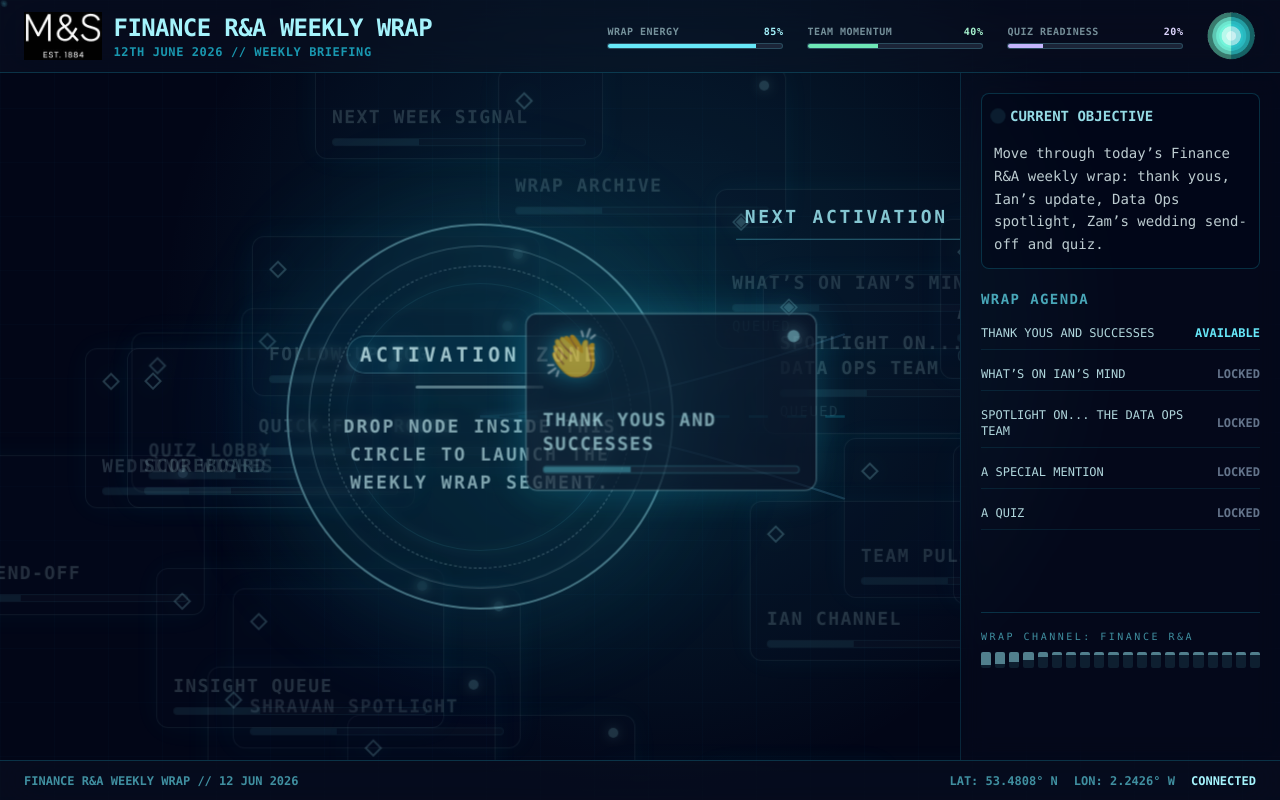
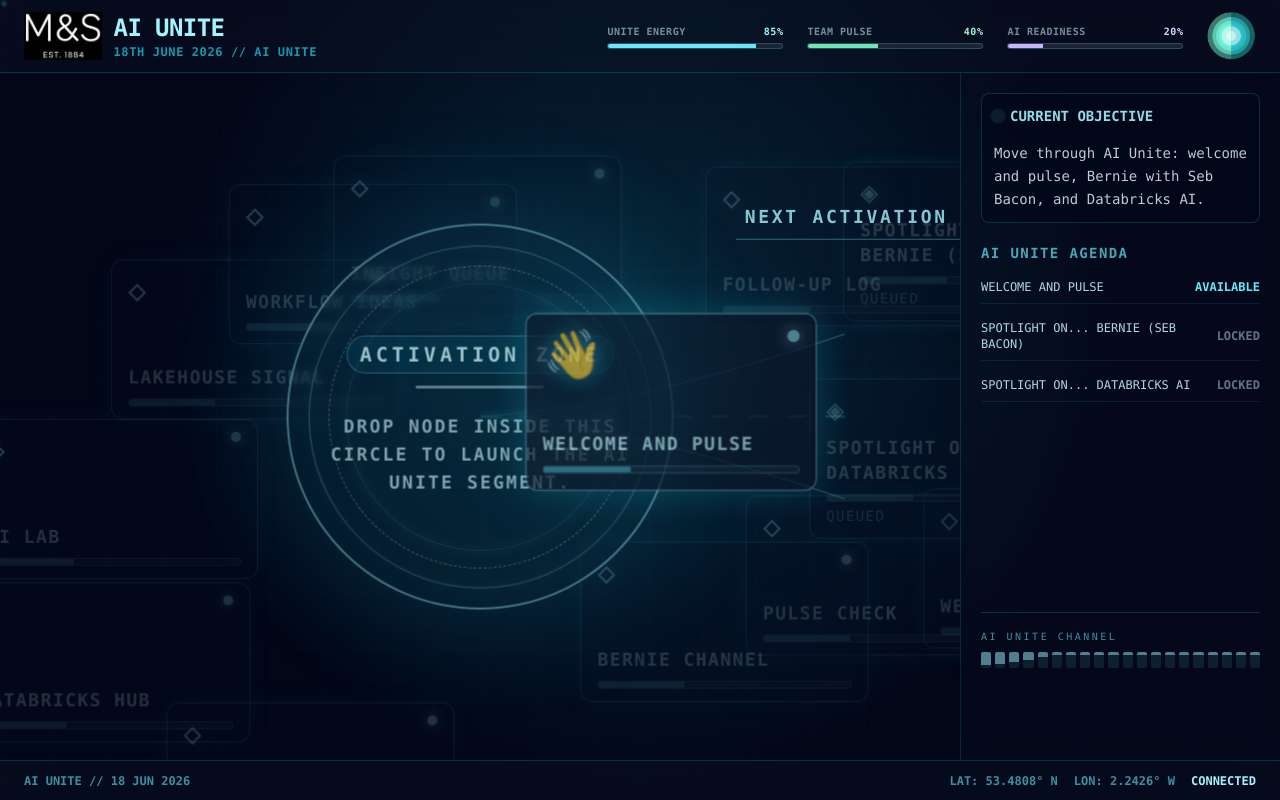
Before and after one commit to AndyMcCourt/AI_Driven_Finance_Presentation, a React (Vite) app: page / in a window 1280 px wide. Both pictures are taken after a click on the button "Launch". Built offline with nearby package versions, Linux system fonts and the light colour scheme.

Commit message:
Rebrand presentation for AI Unite

```diff
--- a/App.tsx
+++ b/App.tsx
@@ -14,7 +14,7 @@
 const LandingPage: React.FC<{ onStart: () => void }> = ({ onStart }) => {
   const [isLaunching, setIsLaunching] = useState(false);
   const [targetRect, setTargetRect] = useState<Rect | null>(null);
-  const weeklyWrapCellRef = useRef<HTMLDivElement | null>(null);
+  const aiUniteCellRef = useRef<HTMLDivElement | null>(null);
   const hasStartedRef = useRef(false);
   const launchTimeoutRef = useRef<number | null>(null);
 
@@ -36,7 +36,7 @@
     if (!isLaunching) return;
 
     const readTargetRect = () => {
-      const rect = weeklyWrapCellRef.current?.getBoundingClientRect();
+      const rect = aiUniteCellRef.current?.getBoundingClientRect();
       if (!rect) return;
 
       setTargetRect({
@@ -118,7 +118,7 @@
         <div className="flex flex-col sm:flex-row sm:items-center gap-6 mb-8">
           <div>
             <p className="text-xs tracking-[0.25em] uppercase text-cyan-300/80">Welcome</p>
-            <h1 className="text-3xl md:text-4xl font-black tracking-tight">Finance R&A Weekly Wrap</h1>
+            <h1 className="text-3xl md:text-4xl font-black tracking-tight">AI Unite</h1>
           </div>
         </div>
 
@@ -130,13 +130,13 @@
                 <path d="M8 20h8M12 16v4M7 8l3 3 2-2 2 2 3-3" />
               </svg>
             </div>
-            <span className="text-xl font-medium">Finance R&A Weekly Wrap</span>
+            <span className="text-xl font-medium">AI Unite</span>
           </div>
           <div className="grid grid-cols-3 text-center text-[#12343f] text-sm relative">
-            <div className="bg-[#bdd3da] py-2.5 border-r border-white/35">Thank yous</div>
-            <div className="bg-[#bdd3da] py-2.5 border-r border-white/35">Ian’s Mind</div>
-            <div ref={weeklyWrapCellRef} className="bg-[#c7dde3] py-2.5 font-medium relative">
-              Spotlights + Quiz
+            <div className="bg-[#bdd3da] py-2.5 border-r border-white/35">Welcome and pulse</div>
+            <div className="bg-[#bdd3da] py-2.5 border-r border-white/35">Bernie</div>
+            <div ref={aiUniteCellRef} className="bg-[#c7dde3] py-2.5 font-medium relative">
+              Databricks AI
             </div>
           </div>
         </div>
--- a/components/GameView.tsx
+++ b/components/GameView.tsx
@@ -15,24 +15,18 @@
 const RNA_LOGO_SRC = `${import.meta.env.BASE_URL}Assets/RnA%20Logo.png`;
 
 const PSEUDO_NODE_LABELS = [
-  'Weekly Wins',
-  'Recognition Feed',
   'Team Pulse',
-  'Ian Channel',
-  'Priority Radar',
-  'Action Tracker',
-  'Data Ops Hub',
-  'Shravan Spotlight',
-  'Reporting Flow',
+  'Welcome Signal',
+  'Pulse Check',
+  'Bernie Channel',
+  'Seb Bacon Spotlight',
+  'Spotlight Queue',
+  'Databricks Hub',
+  'AI Lab',
+  'Lakehouse Signal',
+  'Workflow Ideas',
   'Insight Queue',
-  'Zam Send-off',
-  'Wedding Wishes',
-  'Quiz Lobby',
-  'Scoreboard',
-  'Quick-fire Round',
-  'Follow-up Log',
-  'Next Week Signal',
-  'Wrap Archive'
+  'Follow-up Log'
 ];
 
 const getActivationCardTitle = (title: string) => title.split(':')[0].trim();
@@ -248,15 +242,15 @@
         <div className="flex items-center gap-3">
           <img src={MNS_LOGO_SRC} alt="MnS Square Snip" className="h-12 w-auto object-contain" />
           <div>
-            <h1 className="text-xl lg:text-2xl font-black tracking-tight uppercase">Finance R&A Weekly Wrap</h1>
-            <p className="text-xs text-cyan-400/70 font-bold tracking-wider">12TH JUNE 2026 // WEEKLY BRIEFING</p>
+            <h1 className="text-xl lg:text-2xl font-black tracking-tight uppercase">AI Unite</h1>
+            <p className="text-xs text-cyan-400/70 font-bold tracking-wider">18TH JUNE 2026 // AI UNITE</p>
           </div>
         </div>
 
         <div className="flex items-center gap-4 lg:gap-6 lg:scale-100 origin-right">
-          <StatBox label="WRAP ENERGY" value={missionState.dataIntegrity} color="cyan" />
-          <StatBox label="TEAM MOMENTUM" value={missionState.aiReadiness} color="emerald" />
-          <StatBox label="QUIZ READINESS" value={missionState.efficiency} color="violet" />
+          <StatBox label="UNITE ENERGY" value={missionState.dataIntegrity} color="cyan" />
+          <StatBox label="TEAM PULSE" value={missionState.aiReadiness} color="emerald" />
+          <StatBox label="AI READINESS" value={missionState.efficiency} color="violet" />
           <img src={RNA_LOGO_SRC} alt="RnA Logo" className="h-12 w-auto object-contain mix-blend-multiply" />
         </div>
       </header>
@@ -307,7 +301,7 @@
                 </div>
                 <div className={`w-32 h-[3px] mb-6 rounded-full transition-all ${isDraggingOverCenter ? 'bg-cyan-100 shadow-[0_0_20px_rgba(125,211,252,0.95)]' : 'bg-cyan-100/55'}`} />
                 <div className={`text-sm lg:text-lg max-w-[320px] uppercase leading-relaxed font-bold tracking-[0.12em] transition-colors ${isDraggingOverCenter ? 'text-cyan-50' : 'text-cyan-100/80'}`}>
-                  Drop node inside this circle to launch the weekly wrap segment.
+                  Drop node inside this circle to launch the AI Unite segment.
                 </div>
               </div>
             </motion.div>
@@ -416,11 +410,11 @@
               <span className="w-2 h-2 bg-cyan-300 rounded-full animate-ping" />
               CURRENT OBJECTIVE
             </h3>
-            <p className="text-sm text-cyan-50/80 leading-relaxed">Move through today’s Finance R&A weekly wrap: thank yous, Ian’s update, Data Ops spotlight, Zam’s wedding send-off and quiz.</p>
+            <p className="text-sm text-cyan-50/80 leading-relaxed">Move through AI Unite: welcome and pulse, Bernie with Seb Bacon, and Databricks AI.</p>
           </div>
 
           <div className="flex-1 flex flex-col gap-4">
-            <h3 className="text-sm font-black text-cyan-300/70 tracking-widest">WRAP AGENDA</h3>
+            <h3 className="text-sm font-black text-cyan-300/70 tracking-widest">AI UNITE AGENDA</h3>
             {segments.map((s) => (
               <div key={s.id} className="flex items-center justify-between text-xs border-b border-cyan-400/10 pb-2">
                 <span className="uppercase text-cyan-100/85">{s.title}</span>
@@ -435,7 +429,7 @@
           </div>
 
           <div className="h-32 border-t border-cyan-400/20 pt-4">
-            <div className="text-[10px] text-cyan-300/60 mb-2 tracking-[0.25em]">WRAP CHANNEL: FINANCE R&A</div>
+            <div className="text-[10px] text-cyan-300/60 mb-2 tracking-[0.25em]">AI UNITE CHANNEL</div>
             <div className="flex gap-1">
               {Array.from({ length: 20 }).map((_, i) => (
                 <div key={i} className="flex-1 h-4 bg-cyan-300/10 rounded-sm overflow-hidden">
@@ -448,7 +442,7 @@
       </main>
 
       <footer className="min-h-10 border-t border-cyan-400/20 bg-slate-900/35 backdrop-blur-xl flex flex-wrap items-center justify-between gap-x-4 gap-y-2 px-4 md:px-6 py-2 text-xs font-bold text-cyan-300/60">
-        <div>FINANCE R&A WEEKLY WRAP // 12 JUN 2026</div>
+        <div>AI UNITE // 18 JUN 2026</div>
         <div className="flex gap-4">
           <span>LAT: 53.4808° N</span>
           <span>LON: 2.2426° W</span>
@@ -501,8 +495,8 @@
         >
           {!isBlackout && !showGlitchOverlay && (
             <motion.div initial={{ scale: 0.9 }} animate={{ scale: 1 }} className="max-w-2xl rounded-2xl border border-cyan-300/35 bg-cyan-300/5 p-10 shadow-[0_0_120px_rgba(34,211,238,0.2)]">
-              <h2 className="text-6xl font-black text-cyan-100 mb-6 tracking-tight uppercase">Wrap Complete</h2>
-              <p className="text-xl text-cyan-50/85 mb-2 leading-relaxed">This wrap will close in {selfDestructSeconds} seconds</p>
+              <h2 className="text-6xl font-black text-cyan-100 mb-6 tracking-tight uppercase">AI Unite Complete</h2>
+              <p className="text-xl text-cyan-50/85 mb-2 leading-relaxed">AI Unite will close in {selfDestructSeconds} seconds</p>
             </motion.div>
           )}
 
@@ -537,7 +531,7 @@
               onClick={() => window.location.reload()}
               className="px-12 py-6 bg-cyan-300/20 hover:bg-cyan-300/35 text-cyan-100 font-black text-2xl rounded-xl transition-all border border-cyan-200/50 shadow-[0_0_50px_rgba(125,211,252,0.3)]"
             >
-              RESTART WRAP
+              RESTART AI UNITE
             </motion.button>
           )}
         </motion.div>
--- a/components/PresentationModal.tsx
+++ b/components/PresentationModal.tsx
@@ -71,9 +71,6 @@
                   className="absolute inset-0 w-full h-full object-cover opacity-90 saturate-125 contrast-110 brightness-105"
                 />
                 <div className="absolute inset-0 bg-slate-950/35" />
-                <div className="absolute bottom-4 left-4 right-4">
-                  <h3 className="text-cyan-100 text-xl md:text-3xl font-black uppercase tracking-wide">{segment.summary}</h3>
-                </div>
               </div>
 
               <div className="p-5 md:p-8 flex-1 flex flex-col justify-center">
--- a/constants.tsx
+++ b/constants.tsx
@@ -1,265 +1,92 @@
 import { PresentationSegment } from './types';
 
-const thanksVisuals = [
+const welcomeVisuals = [
   {
-    id: 'thanks-shout-outs',
-    label: 'Team Shout-outs',
-    image: 'https://images.unsplash.com/photo-1521737604893-d14cc237f11d?auto=format&fit=crop&q=80&w=1200',
-    description: 'Open the weekly wrap by recognising the people, partnerships and everyday moments that made the week better.',
+    id: 'ai-unite-welcome',
+    label: 'Welcome',
+    image: 'https://images.unsplash.com/photo-1517048676732-d65bc937f952?auto=format&fit=crop&q=80&w=1200',
+    description: 'Open AI Unite with energy, context and a quick team pulse.',
     points: [
-      'Celebrate individual and team thank yous.',
-      'Recognise helpful handovers, support and collaboration.',
-      'Call out the small wins that build team momentum.'
-    ]
-  },
-  {
-    id: 'thanks-successes',
-    label: 'This Week’s Successes',
-    image: 'https://images.unsplash.com/photo-1552664730-d307ca884978?auto=format&fit=crop&q=80&w=1200',
-    description: 'Capture the achievements worth sharing across Finance R&A before moving into the discussion topics.',
-    points: [
-      'Highlight delivered work, milestones and fixes.',
-      'Share outcomes that helped stakeholders make progress.',
-      'Make success visible across the wider group.'
-    ]
-  },
-  {
-    id: 'thanks-momentum',
-    label: 'Momentum Board',
-    image: 'https://images.unsplash.com/photo-1517048676732-d65bc937f952?auto=format&fit=crop&q=80&w=1200',
-    description: 'Set a positive tone for the 12th June wrap by turning appreciation into energy for next week.',
-    points: [
-      'What should we keep doing?',
-      'Where did teamwork make the difference?',
-      'Which successes should be repeated or scaled?'
+      'Welcome everyone to AI Unite.',
+      'Check the room and team pulse.',
+      'Set the tone for the spotlight sessions.'
     ]
   }
 ];
 
-const ianVisuals = [
+const bernieVisuals = [
   {
-    id: 'ian-priorities',
-    label: 'Priorities',
-    image: 'https://images.unsplash.com/photo-1454165804606-c3d57bc86b40?auto=format&fit=crop&q=80&w=1200',
-    description: 'A focused space for the current themes, priorities and messages Ian wants the team to hear.',
+    id: 'bernie-spotlight-visual',
+    label: 'Bernie Spotlight',
+    image: 'https://images.unsplash.com/photo-1497366754035-f200968a6e72?auto=format&fit=crop&q=80&w=1200',
+    description: 'Frame the Bernie spotlight with Seb Bacon and the key takeaways for the room.',
     points: [
-      'Key business and finance themes for the week.',
-      'Where attention should be focused next.',
-      'Signals, risks or opportunities to keep watching.'
-    ]
-  },
-  {
-    id: 'ian-decisions',
-    label: 'Decisions & Direction',
-    image: 'https://images.unsplash.com/photo-1497366754035-f200968a6e72?auto=format&fit=crop&q=80&w=1200',
-    description: 'Make the implications practical by linking the message to what teams should do differently.',
-    points: [
-      'Clarify asks and next steps.',
-      'Connect leadership focus to team delivery.',
-      'Invite questions where direction needs discussion.'
-    ]
-  },
-  {
-    id: 'ian-watchouts',
-    label: 'Watch-outs',
-    image: 'https://images.unsplash.com/photo-1504384308090-c894fdcc538d?auto=format&fit=crop&q=80&w=1200',
-    description: 'Surface anything that needs care, pace or extra communication during the coming week.',
-    points: [
-      'Dependencies that need unblocking.',
-      'Stakeholder moments that need attention.',
-      'Messages to cascade consistently.'
+      'Introduce Bernie and Seb Bacon.',
+      'Share context and points of interest.',
+      'Capture questions and reactions.'
     ]
   }
 ];
 
-const dataOpsVisuals = [
+const databricksAiVisuals = [
   {
-    id: 'data-ops-intro',
-    label: 'Meet the Team',
-    image: 'https://images.unsplash.com/photo-1551434678-e076c223a692?auto=format&fit=crop&q=80&w=1200',
-    description: 'Put the spotlight on the Data Ops Team and welcome special guest Shravan into the weekly wrap.',
+    id: 'databricks-ai-visual',
+    label: 'Databricks AI',
+    image: 'https://images.unsplash.com/photo-1460925895917-afdab827c52f?auto=format&fit=crop&q=80&w=1200',
+    description: 'Explore Databricks AI opportunities, use cases and next steps for AI Unite.',
     points: [
-      'Who the Data Ops Team are.',
-      'How the team supports Finance R&A.',
-      'The work Shravan wants to showcase.'
-    ]
-  },
-  {
-    id: 'data-ops-impact',
-    label: 'What They Enable',
-    image: 'https://images.unsplash.com/photo-1460925895917-afdab827c52f?auto=format&fit=crop&q=80&w=1200',
-    description: 'Connect data operations to the reliability, pace and confidence of reporting and analytics.',
-    points: [
-      'Keeping data moving and trusted.',
-      'Improving reporting resilience and repeatability.',
-      'Helping teams spend more time on insight.'
-    ]
-  },
-  {
-    id: 'data-ops-ask',
-    label: 'How to Work With Us',
-    image: 'https://images.unsplash.com/photo-1520607162513-77705c0f0d4a?auto=format&fit=crop&q=80&w=1200',
-    description: 'End the spotlight with practical guidance on engaging Data Ops effectively.',
-    points: [
-      'When to involve Data Ops early.',
-      'What context makes requests easier to action.',
-      'Questions for Shravan and the team.'
-    ]
-  }
-];
-
-const zamWeddingVisuals = [
-  {
-    id: 'zam-congratulations',
-    label: 'Congratulations Zam',
-    image: 'https://images.unsplash.com/photo-1523438885200-e635ba2c371e?auto=format&fit=crop&q=80&w=1200',
-    description: 'Pause the wrap to wish Zam all the very best for his wedding and celebrate the happy occasion.',
-    points: [
-      'Send congratulations from the whole Finance R&A team.',
-      'Wish Zam and his partner a brilliant wedding day.',
-      'Celebrate the start of an exciting new chapter.'
-    ]
-  },
-  {
-    id: 'zam-best-wishes',
-    label: 'Best Wishes',
-    image: 'https://images.unsplash.com/photo-1519225421980-715cb0215aed?auto=format&fit=crop&q=80&w=1200',
-    description: 'Give everyone a moment to share messages, advice and good wishes before Zam heads off to celebrate.',
-    points: [
-      'Invite quick messages from the team.',
-      'Share any wedding wisdom or light-hearted advice.',
-      'Make sure Zam leaves with a proper send-off.'
-    ]
-  },
-  {
-    id: 'zam-send-off',
-    label: 'Team Send-off',
-    image: 'https://images.unsplash.com/photo-1469371670807-013ccf25f16a?auto=format&fit=crop&q=80&w=1200',
-    description: 'Close the moment with warmth, applause and a big team cheer for the celebrations ahead.',
-    points: [
-      'Raise a virtual toast.',
-      'Capture a screenshot or team photo moment if useful.',
-      'One final: all the best, Zam!'
-    ]
-  }
-];
-
-const quizVisuals = [
-  {
-    id: 'quiz-rules',
-    label: 'Rules of Play',
-    image: 'https://images.unsplash.com/photo-1606326608606-aa0b62935f2b?auto=format&fit=crop&q=80&w=1200',
-    description: 'Close with an interactive quiz that gives the wrap a fun, memorable finish.',
-    points: [
-      'Split into players or teams.',
-      'Keep answers quick and encourage discussion.',
-      'Celebrate the winner and the best wrong answer.'
-    ]
-  },
-  {
-    id: 'quiz-rounds',
-    label: 'Rounds',
-    image: 'https://images.unsplash.com/photo-1516321318423-f06f85e504b3?auto=format&fit=crop&q=80&w=1200',
-    description: 'Use rounds that can flex between Finance R&A knowledge, M&S facts and Data Ops spotlight takeaways.',
-    points: [
-      'Round 1: weekly wrap recap.',
-      'Round 2: spotlight questions from Data Ops and Zam’s send-off.',
-      'Round 3: quick-fire bonus points.'
-    ]
-  },
-  {
-    id: 'quiz-wrap',
-    label: 'Final Scores',
-    image: 'https://images.unsplash.com/photo-1523580846011-d3a5bc25702b?auto=format&fit=crop&q=80&w=1200',
-    description: 'Bring the session to a close with scores, thanks and a clear handoff into next week.',
-    points: [
-      'Reveal the leaderboard.',
-      'Thank Shravan, Zam and everyone who contributed.',
-      'Confirm any follow-ups from the wrap.'
+      'Introduce the Databricks AI topic.',
+      'Discuss practical use cases.',
+      'Agree areas to investigate next.'
     ]
   }
 ];
 
 export const SEGMENTS: PresentationSegment[] = [
   {
-    id: 'thanks-successes',
-    title: 'Thank yous and successes',
-    strapline: 'Starting the 12th June wrap with appreciation and momentum.',
-    content: 'Celebrate the people, teamwork and outcomes that made the week a success.',
+    id: 'welcome-and-pulse',
+    title: 'Welcome and pulse',
+    strapline: 'Opening AI Unite and checking the room.',
+    content: 'Welcome everyone to AI Unite and take a quick team pulse before moving into the spotlights.',
     bullets: [
-      'Thank yous and shout-outs from across Finance R&A.',
-      'Successes, milestones and moments worth sharing.',
-      'Positive momentum to carry into next week.'
+      'Welcome the team to AI Unite.',
+      'Check the team pulse and energy in the room.',
+      'Set the tone for the spotlight sessions.'
     ],
-    summary: 'Recognition first: make great work visible.',
-    visuals: thanksVisuals,
-    icon: '👏',
+    visuals: welcomeVisuals,
+    icon: '👋',
     status: 'available',
     coordinates: { x: 25, y: 30 }
   },
   {
-    id: 'ians-mind',
-    title: "What’s on Ian’s mind",
-    strapline: 'The leadership focus, watch-outs and key messages for the week.',
-    content: 'A dedicated discussion slot for Ian’s current priorities and reflections.',
+    id: 'bernie-spotlight',
+    title: 'Spotlight on... Bernie (Seb Bacon)',
+    strapline: 'A focused team spotlight with Seb Bacon.',
+    content: 'Put the spotlight on Bernie with Seb Bacon and give the team space to understand the story, context and takeaways.',
     bullets: [
-      'Current priorities and themes.',
-      'Decisions, asks and direction for the team.',
-      'Watch-outs, dependencies and questions to surface.'
+      'Introduce Bernie and Seb Bacon.',
+      'Share the key context and points of interest.',
+      'Capture questions, reactions and follow-ups.'
     ],
-    summary: 'Turn leadership focus into clear team action.',
-    visuals: ianVisuals,
-    icon: '💭',
+    visuals: bernieVisuals,
+    icon: '🔦',
     status: 'locked',
     coordinates: { x: 50, y: 60 }
   },
   {
-    id: 'data-ops-spotlight',
-    title: 'Spotlight on... The Data Ops Team',
-    strapline: 'With special guest Shravan.',
-    content: 'A team spotlight to understand what Data Ops enables and how Finance R&A can work with them.',
+    id: 'databricks-ai-spotlight',
+    title: 'Spotlight on... Databricks AI',
+    strapline: 'A practical look at Databricks AI.',
+    content: 'Explore Databricks AI and what it could mean for AI Unite workflows, data products and analytics.',
     bullets: [
-      'Meet the Data Ops Team with special guest Shravan.',
-      'Understand the team’s role in reliable data, reporting and analytics.',
-      'Discuss how to engage Data Ops well and where they can help.'
+      'Introduce the Databricks AI topic.',
+      'Discuss potential use cases for AI Unite.',
+      'Agree any next steps or areas to investigate.'
     ],
-    summary: 'A practical spotlight on the team behind trusted data operations.',
-    visuals: dataOpsVisuals,
-    icon: '🔦',
+    visuals: databricksAiVisuals,
+    icon: '🤖',
     status: 'locked',
     coordinates: { x: 75, y: 30 }
-  },
-  {
-    id: 'zam-wedding',
-    title: 'A special mention',
-    strapline: 'A team send-off before the big day.',
-    content: 'A warm moment to wish Zam and his partner all the very best for their wedding.',
-    bullets: [
-      'Congratulate Zam from the Finance R&A team.',
-      'Share best wishes, messages and any light-hearted wedding advice.',
-      'Send Zam off with a proper team cheer.'
-    ],
-    summary: 'Congratulations and all the best, Zam!',
-    visuals: zamWeddingVisuals,
-    icon: '💍',
-    status: 'locked',
-    coordinates: { x: 70, y: 55 }
-  },
-  {
-    id: 'quiz',
-    title: 'A quiz',
-    strapline: 'Finish with a fast, fun check-in on the week.',
-    content: 'An interactive quiz to recap the wrap, reinforce key points and end the session with energy.',
-    bullets: [
-      'Explain the rules and teams.',
-      'Run recap, Data Ops and quick-fire rounds.',
-      'Share final scores, thank everyone and close the wrap.'
-    ],
-    summary: 'Weekly wrap complete — thanks everyone.',
-    visuals: quizVisuals,
-    icon: '❓',
-    status: 'locked',
-    coordinates: { x: 50, y: 15 }
   }
 ];
 
--- a/index.html
+++ b/index.html
@@ -4,7 +4,7 @@
 <head>
     <meta charset="UTF-8">
     <meta name="viewport" content="width=device-width, initial-scale=1.0">
-    <title>Finance R&amp;A Weekly Wrap</title>
+    <title>AI Unite</title>
     <link href="https://fonts.googleapis.com/css2?family=JetBrains+Mono:wght@400;700;800&display=swap" rel="stylesheet">
     <script src="https://cdn.tailwindcss.com"></script>
     <style>
--- a/metadata.json
+++ b/metadata.json
@@ -1,5 +1,5 @@
 {
-  "name": "Finance R&A Weekly Wrap",
-  "description": "A futuristic weekly wrap dashboard for Finance R&A. Drag agenda nodes into the central activation zone to launch thank yous, Ian’s update, the Data Ops spotlight, Zam’s wedding send-off and the quiz.",
+  "name": "AI Unite",
+  "description": "A futuristic AI Unite dashboard for 18th June 2026. Drag agenda nodes into the central activation zone to launch welcome and pulse, Bernie with Seb Bacon, and Databricks AI.",
   "requestFramePermissions": []
 }
--- a/package.json
+++ b/package.json
@@ -1,5 +1,5 @@
 {
-  "name": "r&a-weekly-quest",
+  "name": "ai-unite-presentation",
   "private": true,
   "version": "0.0.0",
   "type": "module",
```
Also changed, not shown: 2 other files (tests, documents, lock files or other folders).
